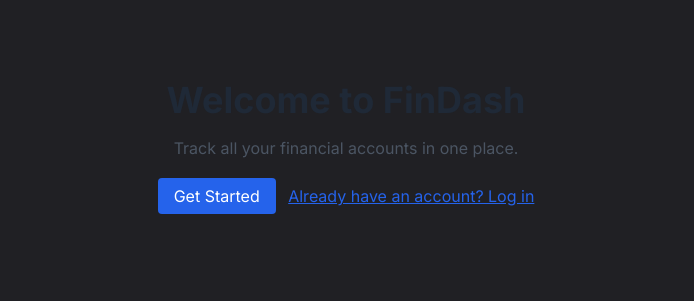
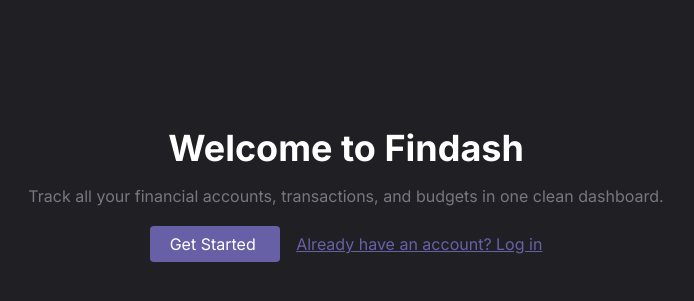
Before and after one commit to xavierAshkar/findash-mvp, a Django app: page / in a window 1280 px wide. Shown: the top 301 px of the page, without its empty margins (294-988 px from the left). Run offline with Django 5.2, Linux system fonts and the light colour scheme; parts of the project's set-up code (start-up, migrations or seed data) failed here and were passed over; some libraries are stand-ins or nearby versions.

Commit message:
feature(home): apply dark theme to root page

```diff
--- a/templates/home.html
+++ b/templates/home.html
@@ -1,18 +1,29 @@
-{% extends "base_public.html" %} {% block content %}
-<div class="text-center mt-20">
-  <h1 class="text-4xl font-bold text-gray-800">Welcome to FinDash</h1>
-  <p class="mt-4 text-gray-600">
-    Track all your financial accounts in one place.
+{% extends "base_public.html" %}
+
+{% block content %}
+<div class="text-center mt-32">
+  <!-- Title -->
+  <h1 class="text-4xl font-bold text-textMain">Welcome to Findash</h1>
+
+  <!-- Subtitle -->
+  <p class="mt-4 text-textSubtle">
+    Track all your financial accounts, transactions, and budgets in one clean dashboard.
   </p>
-  <div class="mt-6">
+
+  <!-- Buttons -->
+  <div class="mt-6 space-x-4">
     <a
       href="{% url 'users:register' %}"
-      class="bg-blue-600 text-white px-4 py-2 rounded mr-2 hover:bg-blue-700"
-      >Get Started</a
+      class="bg-accent text-white px-5 py-2 rounded hover:bg-hoverBorder transition"
     >
-    <a href="{% url 'users:login' %}" class="text-blue-600 underline"
-      >Already have an account? Log in</a
+      Get Started
+    </a>
+    <a
+      href="{% url 'users:login' %}"
+      class="text-accent underline hover:text-hoverBorder"
     >
+      Already have an account? Log in
+    </a>
   </div>
 </div>
 {% endblock %}
```
